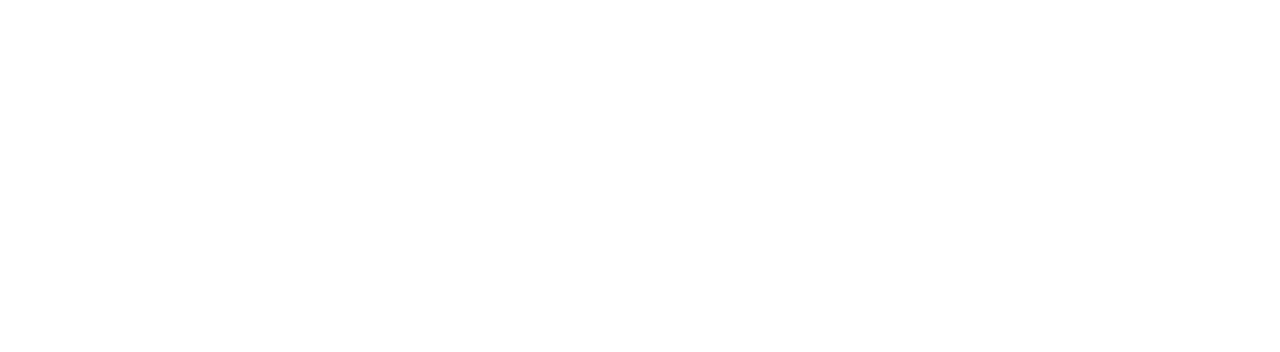
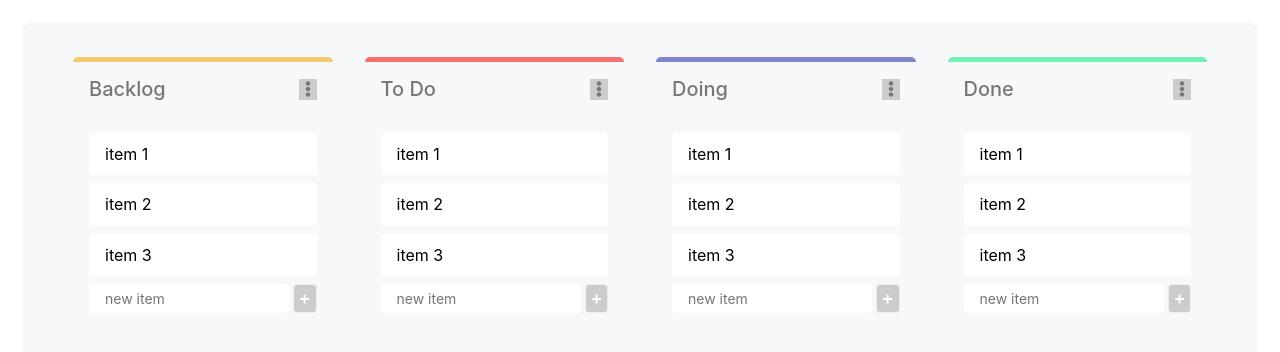
Before and after one commit to HigorLoren/donko, a React (Create React App) app: page / in a window 1280 px wide. Shown: the top 352 px of the page. Built offline with nearby package versions, Linux system fonts and the light colour scheme.

Commit message:
:construction: Icons, cards and notes

```diff
--- a/package.json
+++ b/package.json
@@ -3,6 +3,9 @@
   "version": "0.1.0",
   "private": true,
   "dependencies": {
+    "@fortawesome/fontawesome-svg-core": "^1.2.18",
+    "@fortawesome/free-solid-svg-icons": "^5.8.2",
+    "@fortawesome/react-fontawesome": "^0.1.4",
     "react": "^16.8.6",
     "react-dom": "^16.8.6",
     "react-scripts": "3.0.1"
--- a/src/App.js
+++ b/src/App.js
@@ -1,8 +1,35 @@
 import React from "react";
 import "tachyons";
+import { library } from "@fortawesome/fontawesome-svg-core";
+import Workbench from "./containers/Workbench/Workbench";
+
+import {
+  faEllipsisV,
+  faPlus,
+  faTimesCircle,
+  faPalette,
+  faPenSquare,
+  faTrashAlt,
+  faTimes,
+  faUserCog,
+  faSignOutAlt,
+  faCog
+} from "@fortawesome/free-solid-svg-icons";
+library.add(
+  faEllipsisV,
+  faPlus,
+  faTimesCircle,
+  faPalette,
+  faPenSquare,
+  faTrashAlt,
+  faTimes,
+  faUserCog,
+  faSignOutAlt,
+  faCog
+);
 
 function App() {
-  return <React.Fragment />;
+  return <Workbench />;
 }
 
 export default App;
--- /dev/null
+++ b/src/components/Cards/Card/Card.css
@@ -0,0 +1,5 @@
+.dash-gradient-card {
+  border-radius: 0.5rem 0.5rem 0 0;
+  height: 5px;
+  width: 100%;
+}
--- /dev/null
+++ b/src/components/Cards/Card/Card.js
@@ -0,0 +1,89 @@
+import React, { PureComponent } from "react";
+import { FontAwesomeIcon } from "@fortawesome/react-fontawesome";
+import Notes from "./Notes/Notes";
+import "./Card.css";
+
+export default class Card extends PureComponent {
+  constructor(props) {
+    super(props);
+    this.state = {
+      cardName: this.props.cardName,
+      dashColor: this.props.dashColor,
+      todo: "",
+      notes: this.props.notes
+    };
+  }
+
+  handleChange = ({ target: { name, value } }) => {
+    this.setState({ [name]: value });
+  };
+
+  // Notes Handlers
+  //
+
+  handleAddNote = event => {
+    event.preventDefault();
+    // BACKENDPLACEHOLDER:
+    let updatedNotes = [
+      ...this.state.notes,
+      { id: this.state.notes.length + 1, text: this.state.todo || "-" }
+    ];
+    // --END--
+    this.setState(prevState => ({
+      notes: updatedNotes,
+      todo: ""
+    }));
+  };
+
+  handleDeleteNote = event => {
+    event.preventDefault();
+    // BACKENDPLACEHOLDER:
+    let updatedNotes = this.state.notes.filter(
+      item => item.id !== +event.currentTarget.getAttribute("data-id")
+    );
+    //  --END--
+    this.setState({ notes: updatedNotes });
+  };
+
+  render() {
+    return (
+      <div className="w-25 mh3 br3 shadow-6 bg-content relative">
+        <div className="dash-gradient-card" style={{ background: this.state.dashColor }} />
+        <div className="ph3">
+          <div className="flex mt3 mb4 justify-between items-center relative">
+            <h5 className="f4 gray ma0 fw5">{this.state.cardName}</h5>
+            <button className="button-reset pointer gray hover-mid-gray textshadow-1">
+              <FontAwesomeIcon icon="ellipsis-v" className="" />
+            </button>
+          </div>
+          <div className="w-100 mb2">
+            <Notes
+              notesArray={this.state.notes}
+              deleteNote={event => this.handleDeleteNote(event)}
+            />
+          </div>
+          <form onSubmit={this.handleAddNote} autoComplete="off" className="w-100 mb2">
+            <div className="flex mt-4 mb-1">
+              <input
+                type="text"
+                className="w-90 br2 pv1 pl3 bn shadow-6 lh-copy f6"
+                id="todoField"
+                placeholder="new item"
+                name="todo"
+                value={this.state.todo}
+                onChange={this.handleChange}
+              />
+              <button
+                onClick={this.handleAddNote}
+                className="lh-copy w2-5 pointer ba br2 shadow-6 bg-moon-gray white ml1 b--light-gray dim"
+                type="button"
+              >
+                <FontAwesomeIcon icon="plus" className="" style={{ width: ".575em" }} />
+              </button>
+            </div>
+          </form>
+        </div>
+      </div>
+    );
+  }
+}
--- /dev/null
+++ b/src/components/Cards/Card/Notes/Notes.css
@@ -0,0 +1,7 @@
+.note button.delete-note {
+  transition: opacity 0.5s ease-in-out;
+}
+
+.note:hover button.delete-note {
+  opacity: 1;
+}
--- /dev/null
+++ b/src/components/Cards/Card/Notes/Notes.js
@@ -0,0 +1,33 @@
+import React from "react";
+import { FontAwesomeIcon } from "@fortawesome/react-fontawesome";
+import "./Notes.css";
+
+const Notes = props => {
+  return (
+    <React.Fragment>
+      {props.notesArray.map(item => (
+        <div
+          key={item.id}
+          className="bg-white br2 pl3 pr2 mb2 pv2 flex justify-between align-center note"
+        >
+          <p className="mv1 word-break">{item.text}</p>
+          <button
+            data-id={item.id}
+            onClick={props.deleteNote}
+            type="button"
+            className="close pointer delete-note o-0"
+            aria-label="Close"
+          >
+            <FontAwesomeIcon
+              icon="times-circle"
+              className="light-silver"
+              style={{ width: ".8em" }}
+            />
+          </button>
+        </div>
+      ))}
+    </React.Fragment>
+  );
+};
+
+export default Notes;
--- /dev/null
+++ b/src/components/Cards/Cards.js
@@ -0,0 +1,17 @@
+import React from "react";
+import Card from "./Card/Card";
+
+const Cards = props =>
+  props.cards.map(card => {
+    return (
+      <Card
+        key={card.id}
+        cardId={card.id}
+        cardName={card.name}
+        notes={card.notes}
+        dashColor={card.dashColor}
+      />
+    );
+  });
+
+export default Cards;
--- /dev/null
+++ b/src/containers/Workbench/Workbench.js
@@ -0,0 +1,58 @@
+import React, { Component } from "react";
+import Cards from "../../components/Cards/Cards";
+
+export default class Workbench extends Component {
+  constructor(props) {
+    super(props);
+    this.state = {
+      boards: [],
+      openBoard: {
+        id: null,
+        name: "",
+        cards: []
+      }
+    };
+  }
+
+  componentDidMount() {
+    // prettier-ignore
+    // BACKENDPLACEHOLDER:
+    this.setState({boards: [{id: "0",name: "Board 1"},{id: "1",name: "Board 2"},{id: "2",name: "Board 3"}]});
+    // prettier-ignore
+    let cardsFromBoard = [
+      { id: 0, name: "Backlog", dashColor: "#f1c96f", notes: ["item 1", "item 2", "item 3"].map((text, id) => ({ id, text })) },
+      { id: 1, name: "To Do", dashColor: "#f76e6e", notes: ["item 1", "item 2", "item 3"].map((text, id) => ({ id, text })) },
+      { id: 2, name: "Doing", dashColor: "#8086ca", notes: ["item 1", "item 2", "item 3"].map((text, id) => ({ id, text })) },
+      { id: 3, name: "Done", dashColor: "#72f1b7", notes: ["item 1", "item 2", "item 3"].map((text, id) => ({ id, text })) }
+    ];
+    // --END--
+
+    this.setState({
+      openBoard: {
+        id: 1,
+        name: "teste",
+        cards: cardsFromBoard
+      }
+    });
+  }
+
+  render() {
+    return (
+      <React.Fragment>
+        {/* <Header /> */}
+        <div className="flex" style={{ minHeight: "calc(100vh - 132px" }}>
+          {/* <SidebarMenu /> */}
+          <div className="fl pa4 w-100 items-start flex">
+            {this.state.openBoard.cards.length > 0 ? (
+              <Cards cards={this.state.openBoard.cards} />
+            ) : (
+              <p className="fw1 f3 h100 flex items-center center light-silver">
+                Select a board to start.
+              </p>
+            )}
+          </div>
+        </div>
+      </React.Fragment>
+    );
+  }
+}
--- a/src/index.css
+++ b/src/index.css
@@ -3,8 +3,24 @@ body {
     "Cantarell", "Fira Sans", "Droid Sans", "Helvetica Neue", sans-serif;
   -webkit-font-smoothing: antialiased;
   -moz-osx-font-smoothing: grayscale;
+  margin: 25px;
 }
 
 code {
   font-family: source-code-pro, Menlo, Monaco, Consolas, "Courier New", monospace;
 }
+
+button {
+  border: none;
+  background-color: #ccc;
+}
+
+button:focus {
+  outline: none;
+}
+
+#root {
+  border-radius: 5px;
+  box-shadow: 0px 0px 4px 2px rgba(0, 0, 0, 0.06);
+  background-color: #f7f8f9;
+}
--- a/src/index.js
+++ b/src/index.js
@@ -1,8 +1,8 @@
 import React from "react";
 import ReactDOM from "react-dom";
-import "./index.css";
 import App from "./App";
 import * as serviceWorker from "./serviceWorker";
+import "./index.css";
 
 ReactDOM.render(<App />, document.getElementById("root"));
 
```
Also changed, not shown: 1 other file (tests, documents, lock files or other folders).
